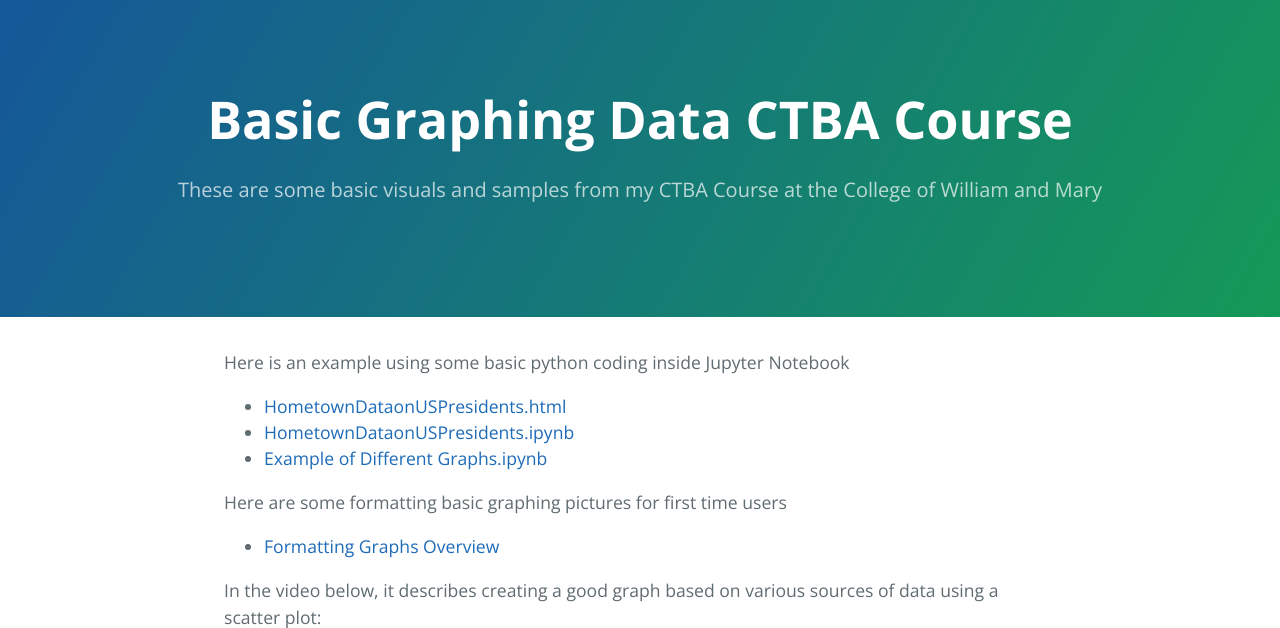
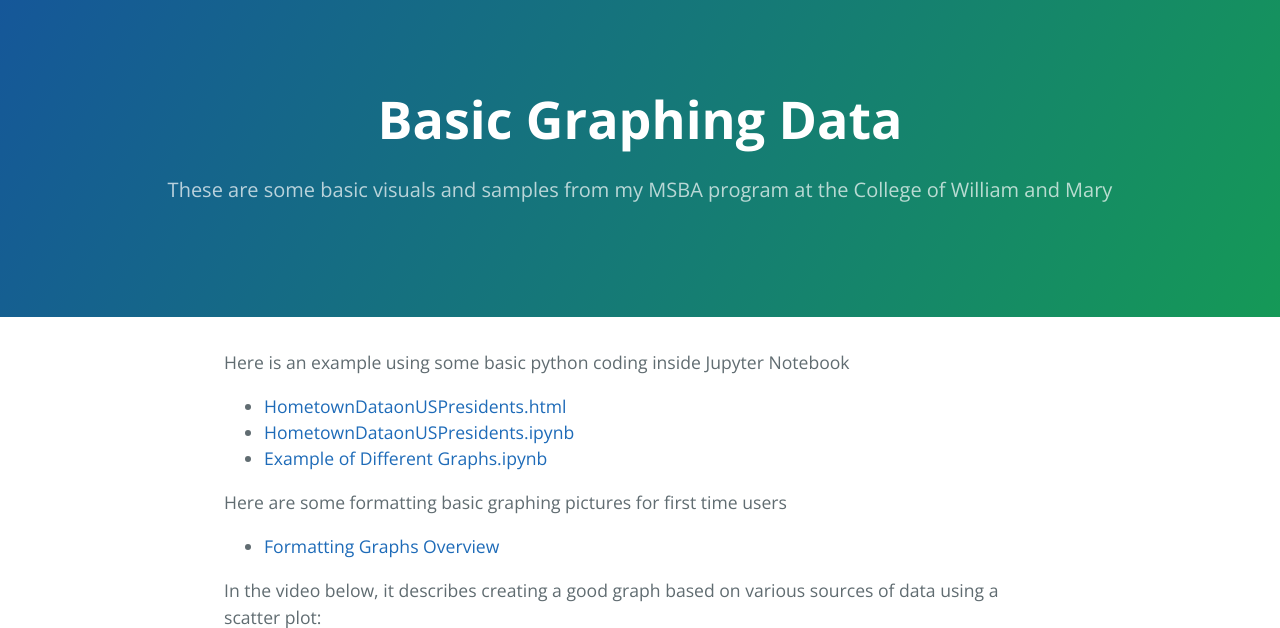
Before and after one commit to EnGinear87/EnGinear87.github.io, a Jekyll site: the page built from Basic Graphing Data/index.md, in a window 1280 px wide, cut to the strip 0-628 px from the top of the page. Built offline with Jekyll 4.4.1, drawn with Linux system fonts in a browser that asks for light colours; our own code applies the rules of GitHub Pages for plain Markdown files.

Commit message:
Update index.md

```diff
--- a/Basic Graphing Data/index.md
+++ b/Basic Graphing Data/index.md
@@ -1,11 +1,11 @@
 ---
-title: Basic Graphing Data CTBA Course
-description: These are some basic visuals and samples from my CTBA Course at the College of William and Mary
+title: Basic Graphing Data
+description: These are some basic visuals and samples from my MSBA program at the College of William and Mary
 ---
 Here is an example using some basic python coding inside Jupyter Notebook
 - [HometownDataonUSPresidents.html](HometownDataonUSPresidents.html)
 - [HometownDataonUSPresidents.ipynb](HometownDataonUSPresidents.ipynb)
-- [Example of Different Graphs.ipynb](Example of Different Graphs.ipynb)
+- [Example of Different Graphs.ipynb](ExampleofDifferentGraphs.ipynb)
 
 Here are some formatting basic graphing pictures for first time users
 - [Formatting Graphs Overview](https://github.com/EnGinear87/Sample_Graphing_Data)
```
